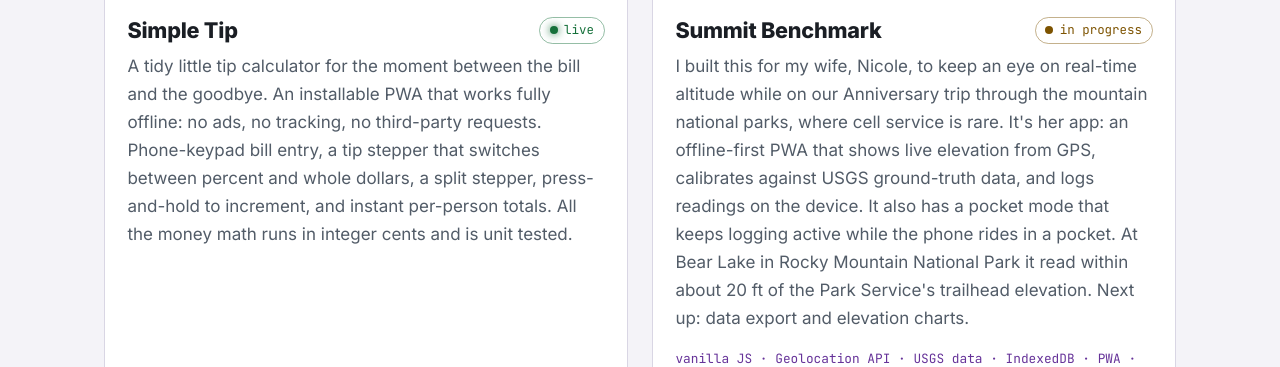
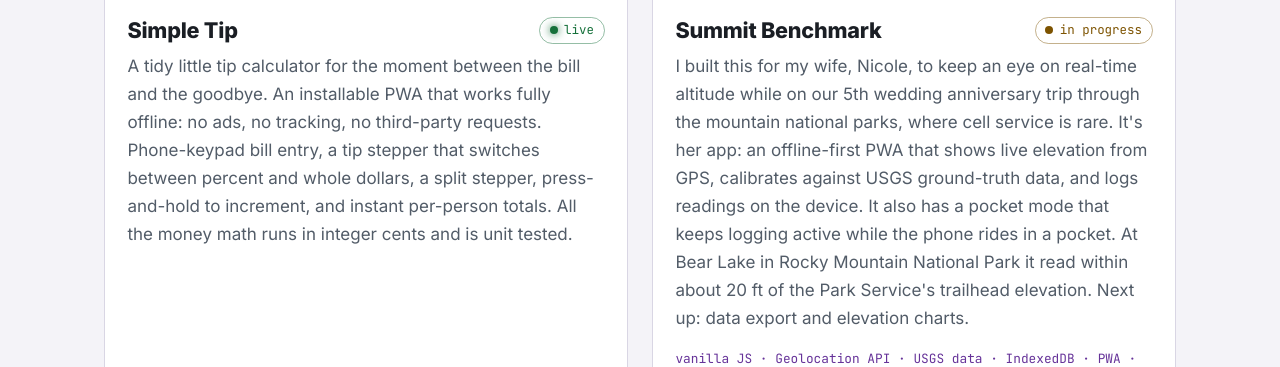
Before and after one commit to mint85/personal-portfolio-website, a plain HTML site: page index.html in a window 1280 px wide. Shown: the part 1392-1759 px from the top of the page. Drawn offline with Linux system fonts and the light colour scheme.

Commit message:
Say 5th wedding anniversary on Summit card

```diff
--- a/index.html
+++ b/index.html
@@ -198,8 +198,8 @@
                 <span class="status status--wip">in progress</span>
               </div>
               <p class="project__desc">
-                I built this for my wife, Nicole, to keep an eye on real-time altitude while on our Anniversary
-                trip through the mountain national parks, where cell service is rare. It's her app: an
+                I built this for my wife, Nicole, to keep an eye on real-time altitude while on our 5th wedding
+                anniversary trip through the mountain national parks, where cell service is rare. It's her app: an
                 offline-first PWA that shows live elevation from GPS, calibrates against USGS ground-truth
                 data, and logs readings on the device. It also has a pocket mode that keeps logging active
                 while the phone rides in a pocket. At Bear Lake in Rocky Mountain National Park it read
```
